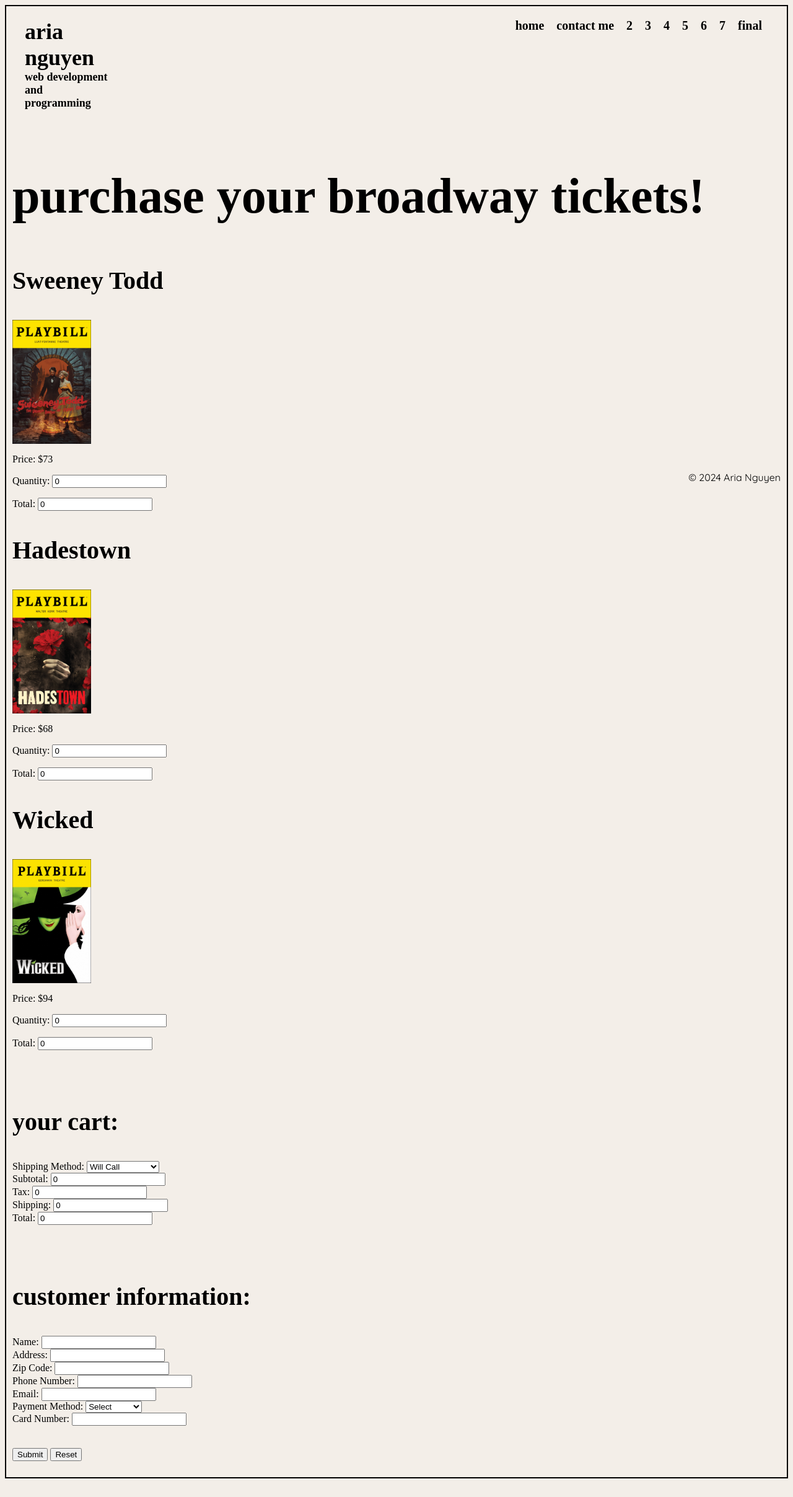
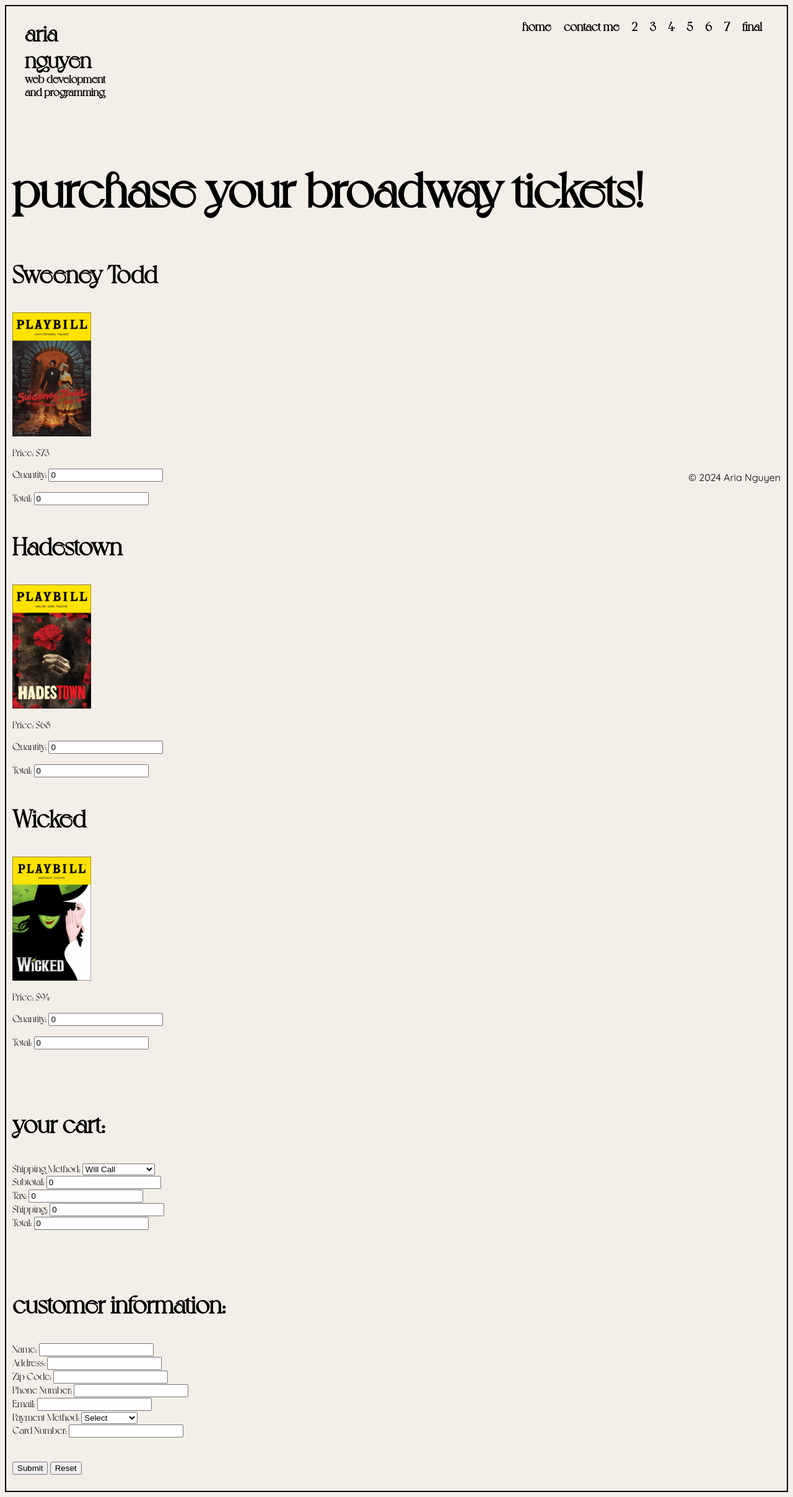
Before and after one commit to ariangn/webdev, a PHP site: page /asg5/products.html in a window 1280 px wide. Shown: the whole page at 62% size. Before the commit the page ends 2385 px from the top, so only its background shows below. Run offline with PHP 8.4, Linux system fonts and the light colour scheme; some web fonts are replaced.

Commit message:
font fix + contact form handling

```diff
--- a/asg2/styles.css
+++ b/asg2/styles.css
@@ -2,7 +2,7 @@
 
 @font-face {
 	font-family: Voyage;
-	src: url('voyage-regular.otf');
+	src: url('../styles/voyage-regular.otf');
 }
 
 body {
--- a/asg3/styles.css
+++ b/asg3/styles.css
@@ -2,7 +2,7 @@
 
 @font-face {
 	font-family: Voyage;
-	src: url('voyage-regular.otf');
+	src: url('../styles/voyage-regular.otf');
 }
 
 body {
--- a/asg4/styles.css
+++ b/asg4/styles.css
@@ -2,7 +2,7 @@
 
 @font-face {
 	font-family: Voyage;
-	src: url('voyage-regular.otf');
+	src: url('../styles/voyage-regular.otf');
 }
 
 body {
--- a/asg5/newNodes.css
+++ b/asg5/newNodes.css
@@ -2,7 +2,7 @@
 
 @font-face {
 	font-family: Voyage;
-	src: url('voyage-regular.otf');
+	src: url('../styles/voyage-regular.otf');
 }
 
 body {
--- a/asg5/products.css
+++ b/asg5/products.css
@@ -2,7 +2,7 @@
 
 @font-face {
 	font-family: Voyage;
-	src: url('voyage-regular.otf');
+	src: url('../styles/voyage-regular.otf');
 }
 
 body {
--- a/asg5/styles.css
+++ b/asg5/styles.css
@@ -2,7 +2,7 @@
 
 @font-face {
 	font-family: Voyage;
-	src: url('voyage-regular.otf');
+	src: url('../styles/voyage-regular.otf');
 }
 
 body {
--- a/asg6/styles.css
+++ b/asg6/styles.css
@@ -2,7 +2,7 @@
 
 @font-face {
 	font-family: Voyage;
-	src: url('voyage-regular.otf');
+	src: url('../styles/voyage-regular.otf');
 }
 
 body {
--- a/asg7/add/add.css
+++ b/asg7/add/add.css
@@ -2,7 +2,7 @@
 
 @font-face {
     font-family: Voyage;
-    src: url('voyage-regular.otf');
+    src: url('../../styles/voyage-regular.otf');
 }
 
 body {
--- a/asg7/madlibs/madlibs.css
+++ b/asg7/madlibs/madlibs.css
@@ -2,7 +2,7 @@
 
 @font-face {
     font-family: Voyage;
-    src: url('voyage-regular.otf');
+    src: url('../../styles/voyage-regular.otf');
 }
 
 body {
--- a/asg7/online/onlinestore.css
+++ b/asg7/online/onlinestore.css
@@ -2,7 +2,7 @@
 
 @font-face {
     font-family: Voyage;
-    src: url('voyage-regular.otf');
+    src: url('../../styles/voyage-regular.otf');
 }
 
 body {
--- a/asg7/quiz/quiz.css
+++ b/asg7/quiz/quiz.css
@@ -2,7 +2,7 @@
 
 @font-face {
     font-family: Voyage;
-    src: url('voyage-regular.otf');
+    src: url('../../styles/voyage-regular.otf');
 }
 
 body {
--- a/asg7/styles.css
+++ b/asg7/styles.css
@@ -2,7 +2,7 @@
 
 @font-face {
 	font-family: Voyage;
-	src: url('voyage-regular.otf');
+	src: url('../styles/voyage-regular.otf');
 }
 
 body {
--- a/contact.html
+++ b/contact.html
@@ -15,7 +15,6 @@
         <link rel="preconnect" href="https://fonts.googleapis.com">
         <link rel="preconnect" href="https://fonts.gstatic.com" crossorigin>
         <link href="https://fonts.googleapis.com/css2?family=Quicksand:wght@300;400;600&display=swap" rel="stylesheet">
-        <script src="contact.js" defer></script>
 
     </head>
 
@@ -53,7 +52,7 @@
 
             <div class="form">
 
-                <form id="contactForm" method="POST" action="contact.php">
+                <form id="contactForm" action="http://formspree.io/arianakamura@gmail.com">
 
                     <div class="row">
                         <div class="col-25">
```
Also changed, not shown: contact.js (deleted, +0 -14 lines), contact.php (deleted, +0 -26 lines), 2 other files.
